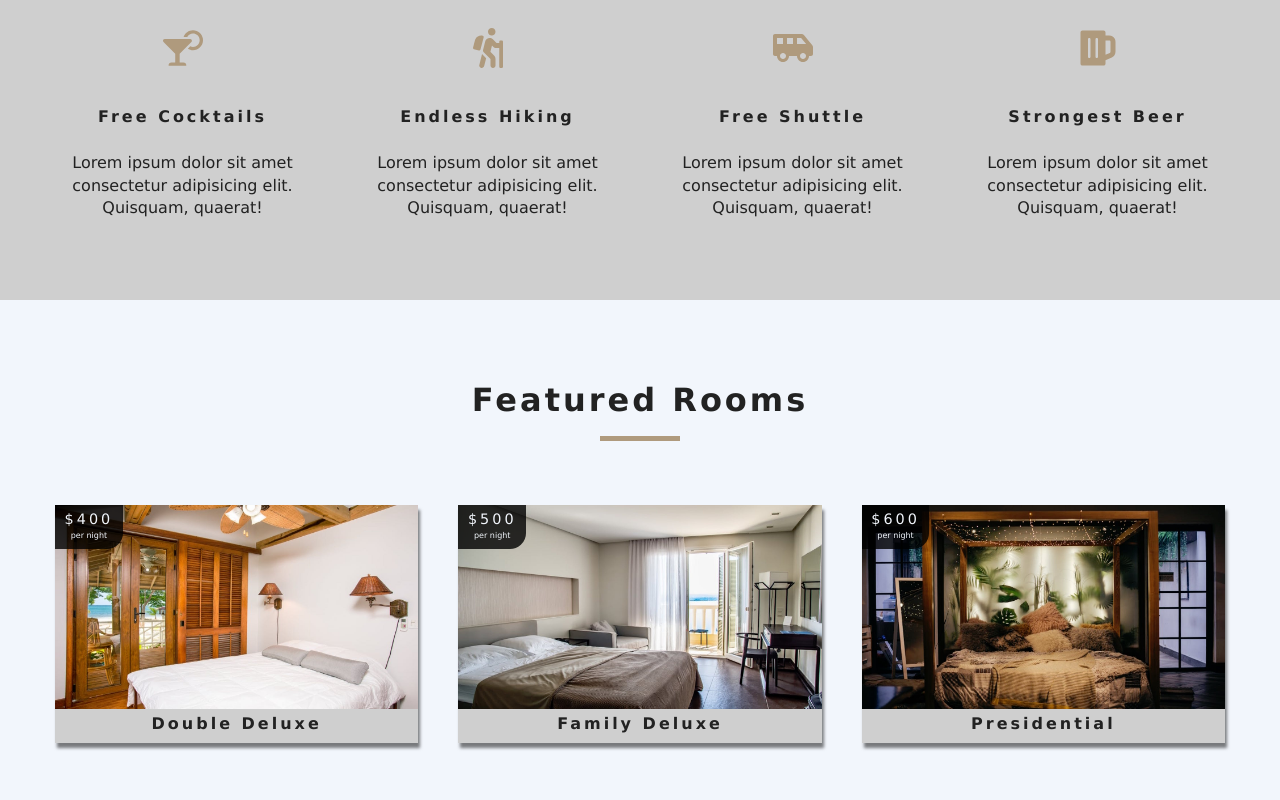
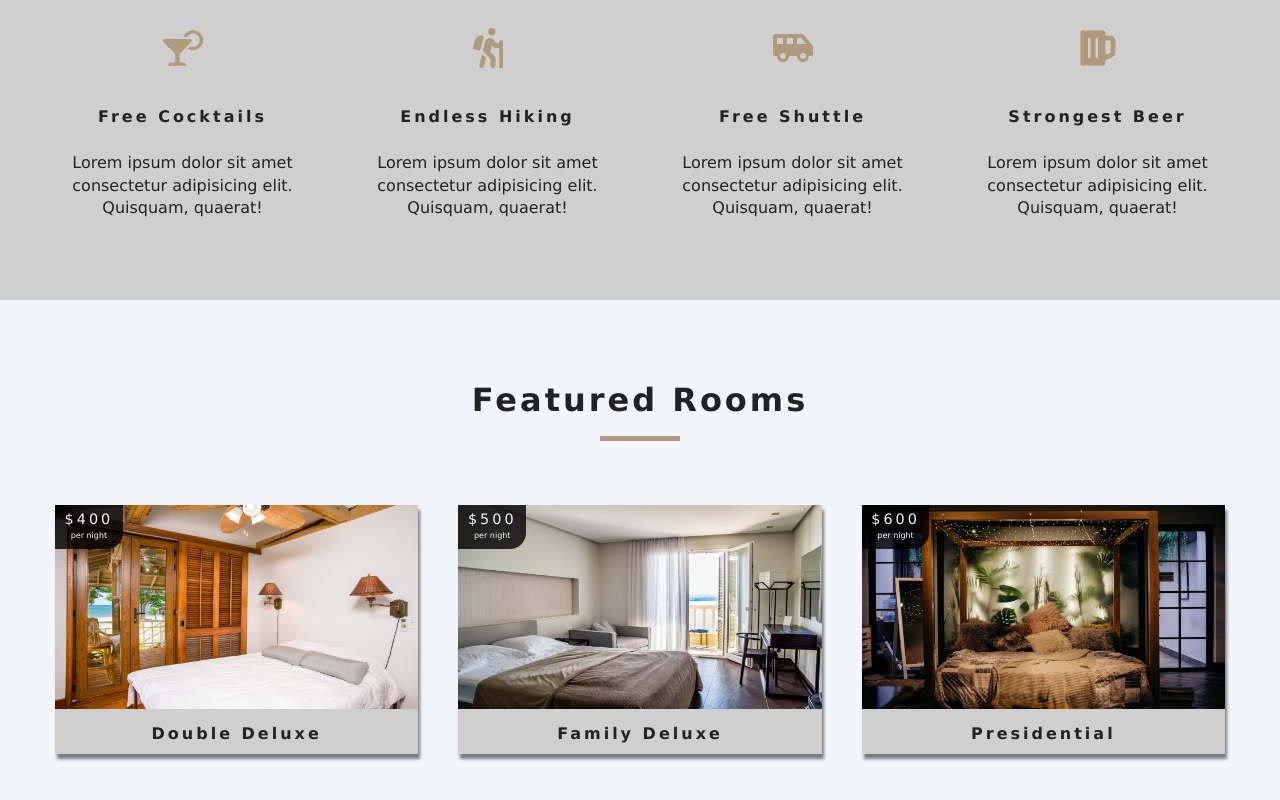
Before and after one commit to mohit-kumar-singh55/Hotel-X, a Next.js app: page / in a window 1280 px wide. Shown: the part 979-1779 px from the top of the page. Built offline with nearby package versions, Linux system fonts and the light colour scheme.

Commit message:
now the bug is fixed

```diff
--- a/styles/globals.css
+++ b/styles/globals.css
@@ -370,7 +370,7 @@ h6 {
 
 .img-container {
   position: relative;
-  height: 200px;
+  background: var(--darkGrey)
 }
 
 .img-container img {
```
